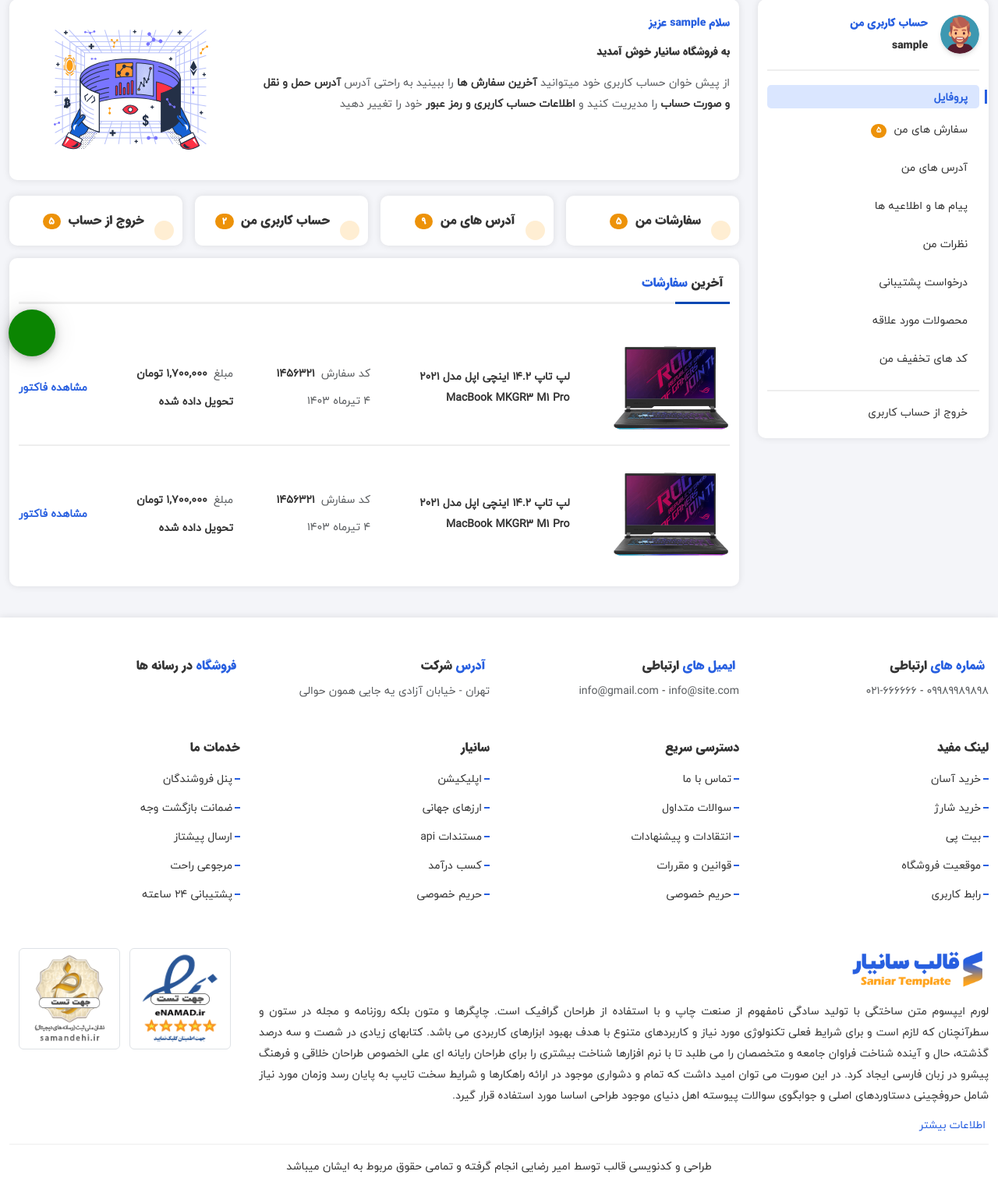
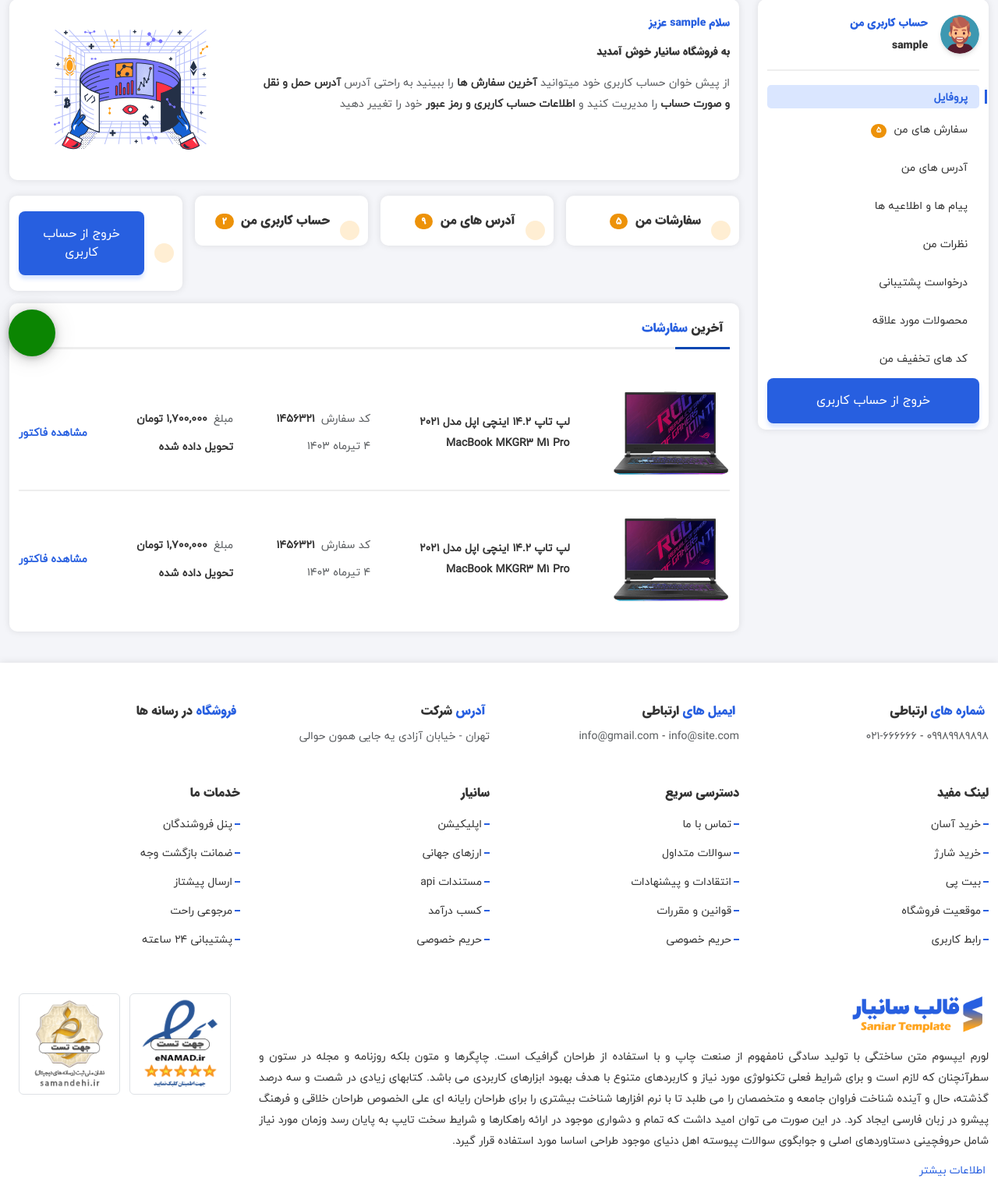
Before and after one commit to Rshmm/online_shop, a Django app: page /panel/ in a window 1280 px wide. Shown: the part 261-1786 px from the top of the page at 78% size. Run offline with Django 5.2, Linux system fonts and the light colour scheme; the visitor is signed in with stand-in values (Sample User, id 1); some libraries are stand-ins or nearby versions.

Commit message:
در این کامیت درکمه های لاگ اوت باز طراحی شده و ارور 405 لاگ اوت شدن کاربر فیک شد

```diff
--- a/onlineshop/settings.py
+++ b/onlineshop/settings.py
@@ -125,4 +125,4 @@
 DEFAULT_AUTO_FIELD = 'django.db.models.BigAutoField'
 
 LOGIN_REDIRECT_URL = "/"
-LOGOUT_REDIRECT_URL ="/"
+LOGOUT_REDIRECT_URL = "/"
--- a/user/templates/user_panel.html
+++ b/user/templates/user_panel.html
@@ -257,12 +257,15 @@
                                         علاقه</a></li>
                                 <li><a href="" class="dropdown-item"><i class="bi bi-gift me-2"></i>کد های تخفیف
                                         من</a></li>
-                                        <form action="{% url 'logout' %}" method="post">
-                                            {% csrf_token %} #csrf_token is very important to have as this is POST request
-                                            <button type="submit" class="dropdown-item mct-hover">Logout</button>
-                                        </form>
-                                {% comment %} <li><a href='{% url "logout" %}' class="dropdown-item mct-hover"><i
-                                            class="bi bi-arrow-right-square me-2"></i>خروج از حساب کاربری</a></li> {% endcomment %}
+                                <form action='{% url "logout" %}' method="post">
+                                        {% csrf_token %}
+                                       <button
+                                               type="submit"
+                                               class="main-color-one-bg py-3 btn w-100 btnForm rounded-3"
+                                       >
+                                            خروج از حساب کاربری
+                                        </button>
+                                </form>
                             </ul>
                         </div>
                     </div>
@@ -660,13 +663,16 @@
                                                 <li class="nav-item"><a href="" class="nav-link">
                                                         <i class="bi bi-gift"></i>کد های تخفیف من</a>
                                                 </li>
-                                                <form action='{% url "logout" %}' method="post">
+                                                 <form action='{% url "logout" %}' method="post">
                                                     {% csrf_token %}
-                                                    <button type="submit">خروج از حساب کاربری</button>
+                                                    <button
+                                                            type="submit"
+                                                             class="main-color-one-bg py-3 btn w-100 btnForm rounded-3"
+                                                    >
+                                                    خروج از حساب کاربری
+                                                </button>
                                                 </form>
-                                                {% comment %} <li class="nav-item"><a href='{% url "logout" %}' class="nav-link">
-                                                        <i class="bi bi-arrow-right-square"></i>خروج از حساب کاربری</a>
-                                                </li> {% endcomment %}
+
                                             </ul>
                                         </nav>
                                     </div>
@@ -723,12 +729,15 @@
                                                 <li class="nav-item"><a href="" class="nav-link">
                                                         <i class="bi bi-gift"></i>کد های تخفیف من</a>
                                                 </li>
-                                                {% comment %} <form action='{% url "logout" %}' method="post">
-                                                    <button type="submit" >Logout</button>
-                                                </form> {% endcomment %}
-                                                <li class="nav-item"><a href='{% url "logout" %}'class="nav-link">
-                                                    <i class="bi bi-arrow-right-square"></i>خروج از حساب کاربری</a>
-                                                </li>
+                                                 <form action='{% url "logout" %}' method="post">
+                                                    {% csrf_token %}
+                                                    <button
+                                                            type="submit"
+                                                             class="main-color-one-bg py-3 btn w-100 btnForm rounded-3"
+                                                    >
+                                                    خروج از حساب کاربری
+                                                </button>
+                                                </form>
                                             </ul>
                                         </nav>
                                     </div>
@@ -828,7 +837,8 @@
                                     </a>
                                 </div>
                                 <div class="col-lg-3 col-6 w-100-in-400">
-                                    <a href='{% url "logout" %}'>
+
+
                                         <div class="content-box">
                                             <div class="container-fluid">
                                                 <div class="item">
@@ -839,10 +849,15 @@
                                                             </div>
                                                         </div>
                                                         <div class="col-10">
-                                                            <h6 class="font-16 mb-0">
-                                                                خروج از حساب <span
-                                                                class="badge rounded-pill badge-spn">5</span>
-                                                            </h6>
+                                                            <form action='{% url "logout" %}' method="post">
+                                                                {% csrf_token %}
+                                                                <button
+                                                                        type="submit"
+                                                                         class="main-color-one-bg py-3 btn w-100 btnForm rounded-3"
+                                                                >
+                                                                خروج از حساب کاربری
+                                                            </button>
+                                                            </form>
                                                         </div>
                                                     </div>
                                                 </div>
@@ -1077,10 +1092,6 @@
                     </div>
                 </div>
             </div>
-            <div class="footer-copy-right">
-                <p class="text-center mb-0"> طراحی و کدنویسی قالب توسط امیر رضایی انجام گرفته و تمامی حقوق
-                    مربوط به ایشان میباشد</p>
-            </div>
         </div>
     </footer>
 
```
